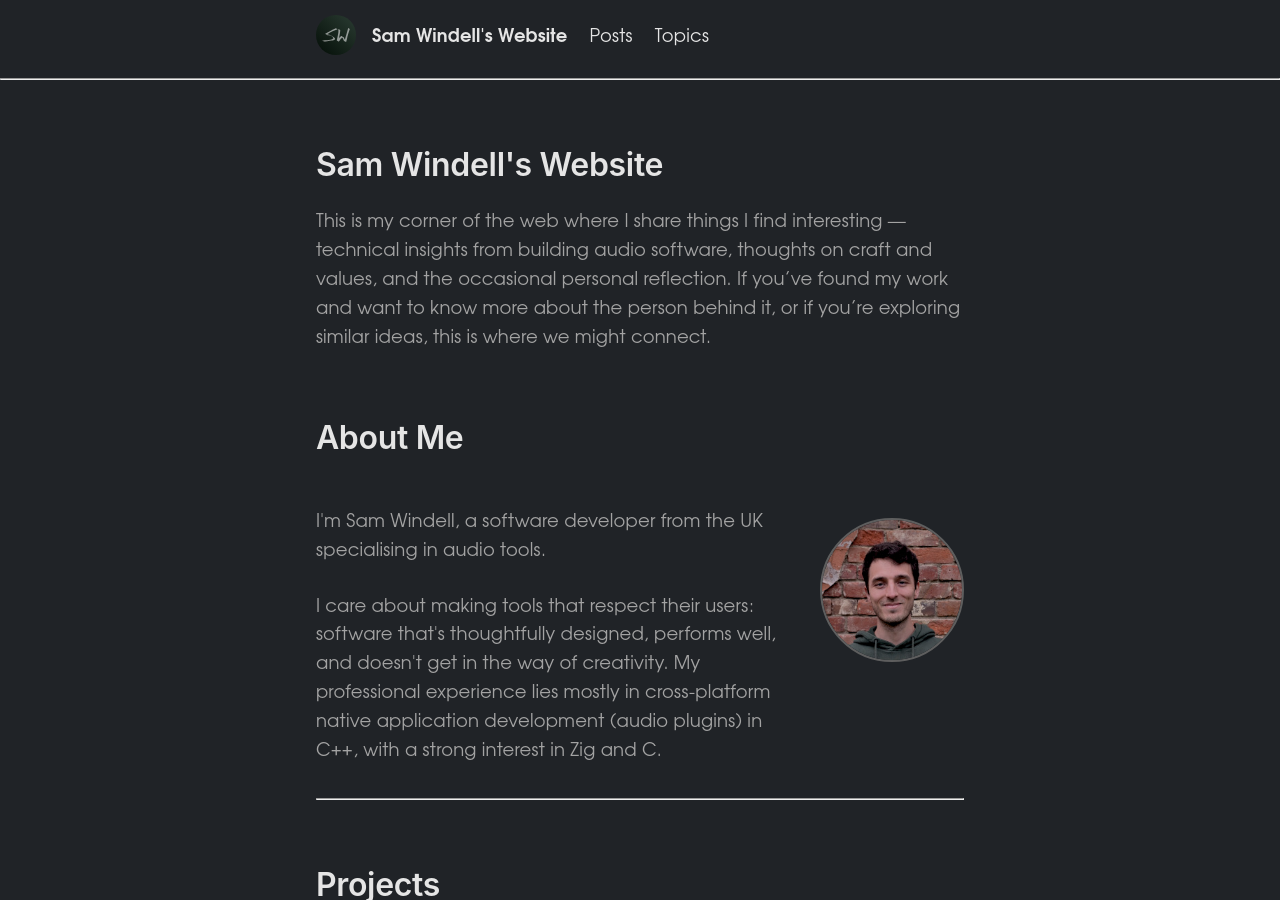
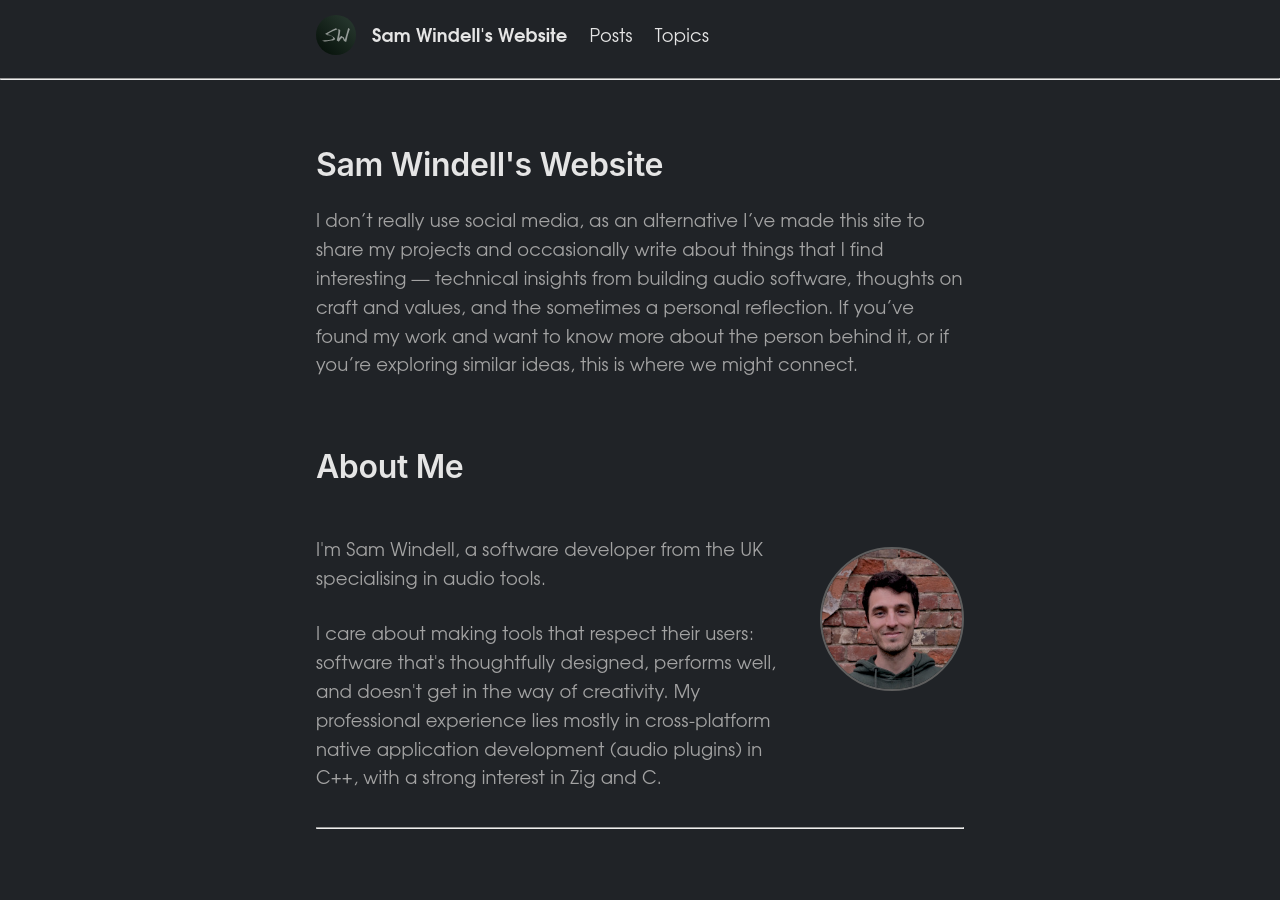
Before and after one commit to SamWindell/samwindell.github.io, a Jekyll site: the page built from index.md, in a window 1280 px wide and 900 px high. Built offline with Jekyll 4.4.1, drawn with Linux system fonts in a browser that asks for light colours.

Commit message:
update home text

```diff
--- a/index.md
+++ b/index.md
@@ -3,7 +3,7 @@ title: Sam Windell's Website
 layout: default
 ---
 
-This is my corner of the web where I share things I find interesting — technical insights from building audio software, thoughts on craft and values, and the occasional personal reflection. If you've found my work and want to know more about the person behind it, or if you're exploring similar ideas, this is where we might connect.
+I don't really use social media, as an alternative I've made this site to share my projects and occasionally write about things that I find interesting — technical insights from building audio software, thoughts on craft and values, and the sometimes a personal reflection. If you've found my work and want to know more about the person behind it, or if you're exploring similar ideas, this is where we might connect.
 
 ## About Me
 
```
